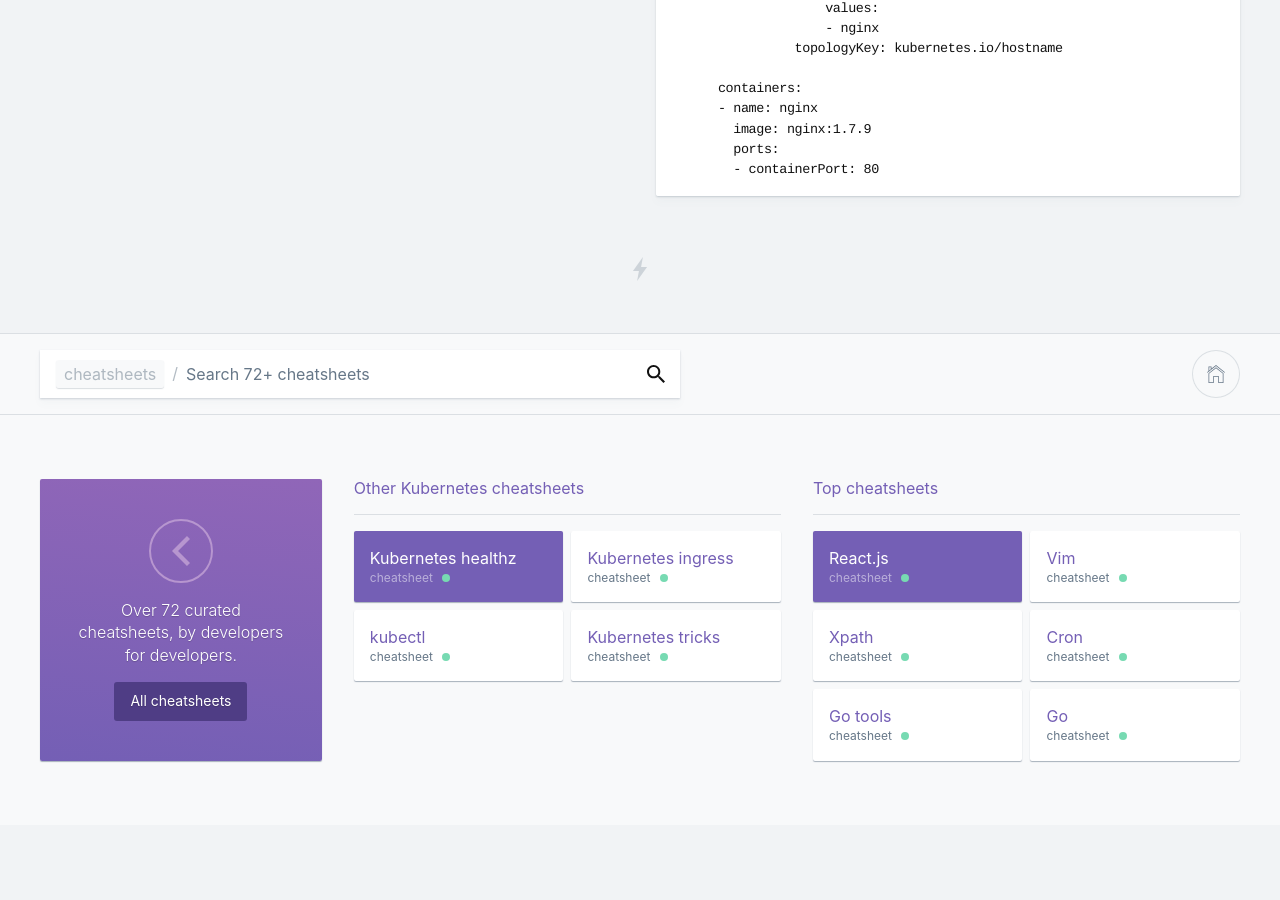
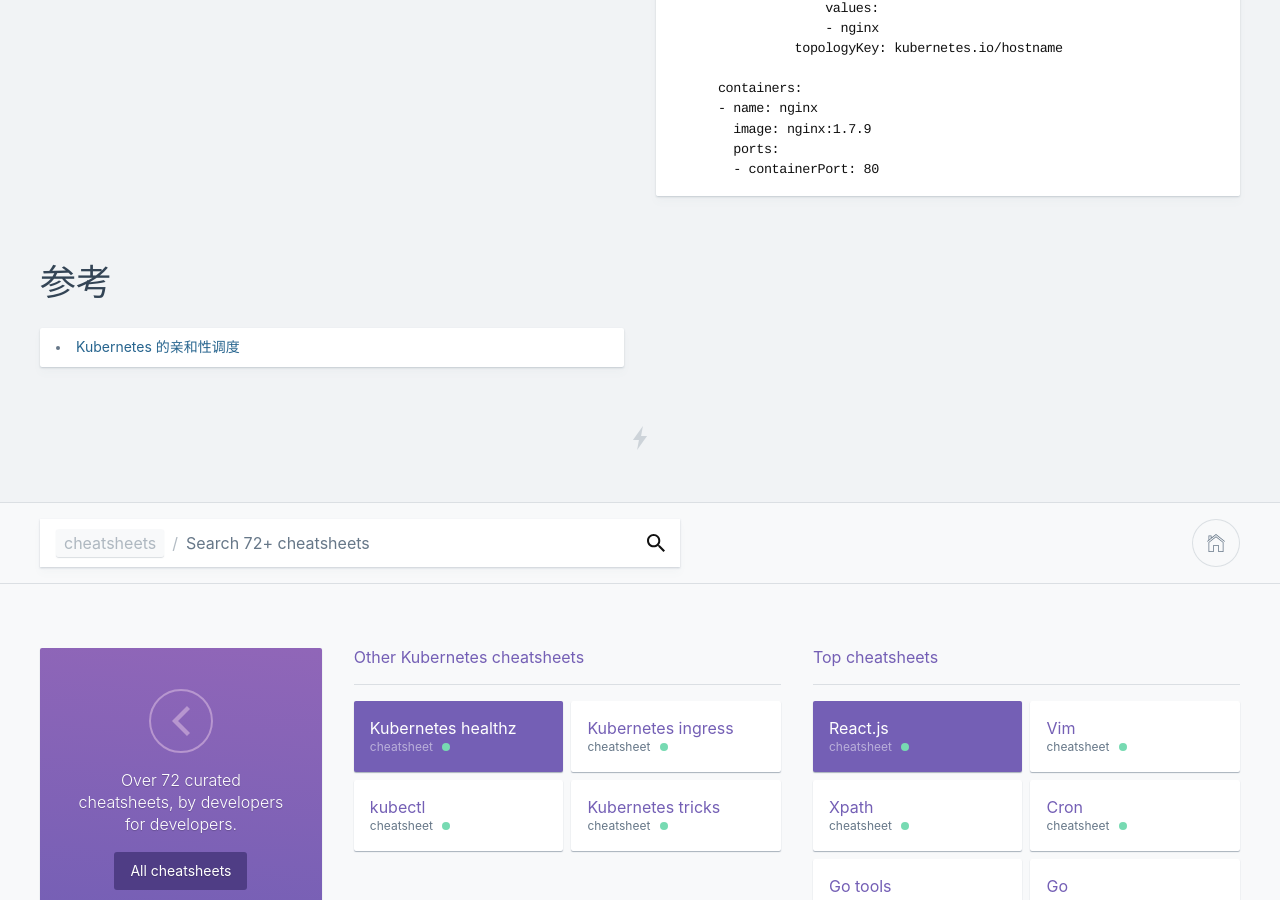
Before and after one commit to gongxiude/cheatsheets, a Jekyll site: the page built from kubernetes-label.md, in a window 1280 px wide and 900 px high, scrolled down 4580 px. Built offline with Jekyll 4.4.1, drawn with Linux system fonts in a browser that asks for light colours; nearby versions of some CDN libraries; comment, search, counter and statistics services are not loaded; before the commit the page ends 5405 px from its top, so only the background shows below that.

Commit message:
添加参考文档

````diff
--- a/kubernetes-label.md
+++ b/kubernetes-label.md
@@ -296,3 +296,8 @@ spec:
         ports:
         - containerPort: 80
 ```
+
+
+## 参考
+
+- [Kubernetes 的亲和性调度](https://www.qikqiak.com/post/understand-kubernetes-affinity/)
````
